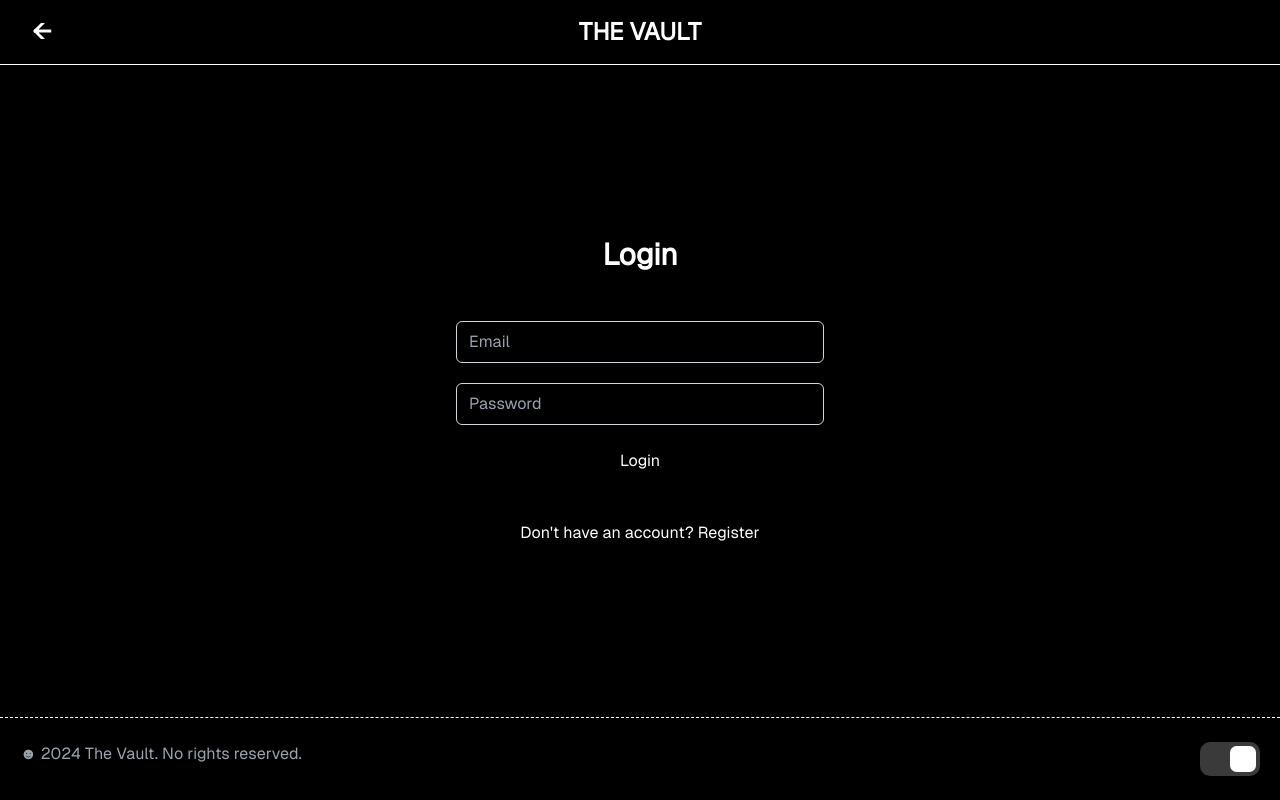
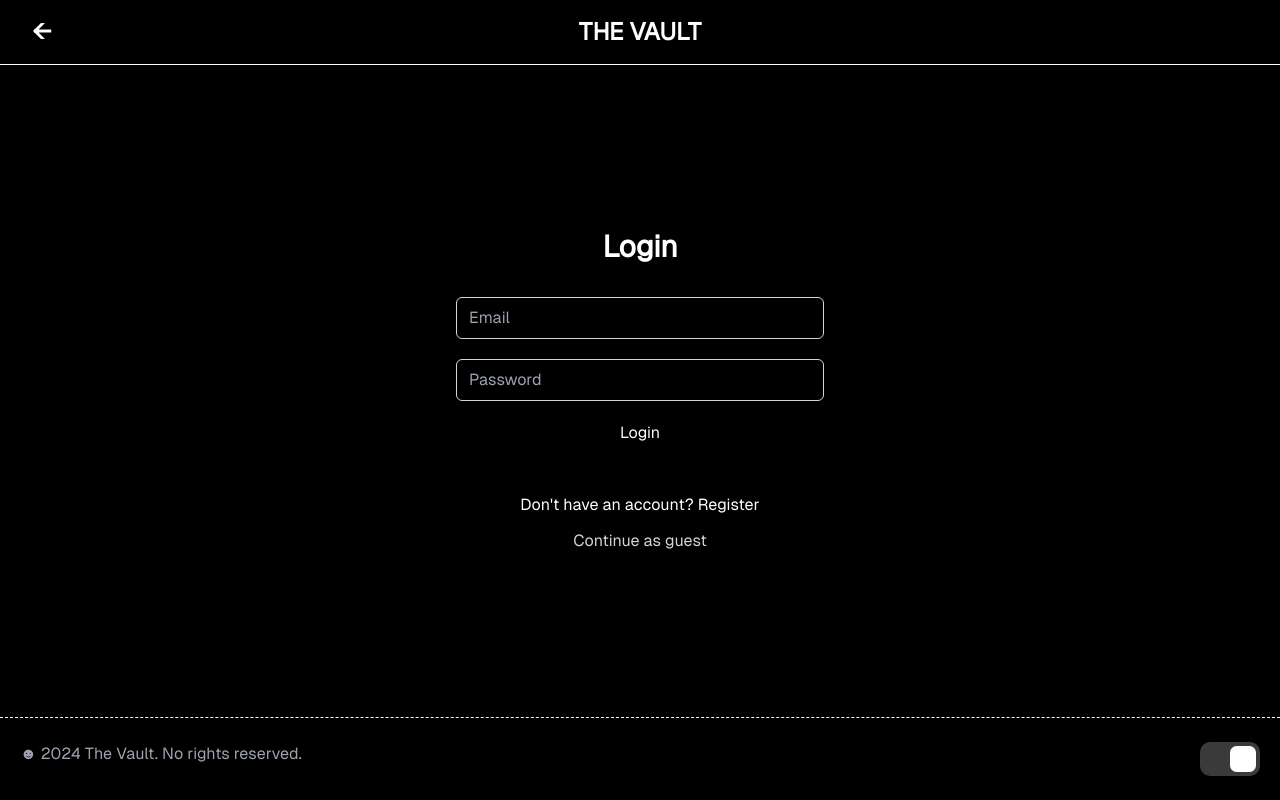
Before and after one commit to XanderOnGithub/TheVault, a SvelteKit app: page /auth in a window 1280 px wide. Built offline with nearby package versions, Linux system fonts and the light colour scheme; no server answers.

Commit message:
Add guest button

```diff
--- a/src/routes/auth/+page.svelte
+++ b/src/routes/auth/+page.svelte
@@ -84,12 +84,12 @@
 	</nav>
 
 	<div class="flex items-center justify-center flex-grow">
-		<div class="max-w-md w-full space-y-12 p-10 py-20 rounded-md z-10">
+		<div class="max-w-md w-full p-10 py-20 rounded-md z-10">
 			<h1 class="text-center text-3xl font-extrabold">
 				{titles[$mode]}
 			</h1>
 
-			<form class="mt-8 space-y-6" on:submit|preventDefault={handleAuth}>
+			<form class="mt-8" on:submit|preventDefault={handleAuth}>
 				{#if $mode === 'login' || $mode === 'register'}
 					<div>
 						<!-- Email & Password Input -->
@@ -115,7 +115,7 @@
 					{/if}
 				{/if}
 				{#if $mode === 'add-username'}
-					<div class="rounded-md shadow-sm -space-y-px">
+					<div class="rounded-md shadow-sm">
 						<div>
 							<label for="username" class="sr-only">Username</label>
 							<AuthInput
@@ -131,7 +131,7 @@
 				{#if $errorMessage}
 					<p class="text-red-500 text-center">{$errorMessage}</p>
 				{/if}
-				<div class="flex justify-center">
+				<div class="flex justify-center pb-12">
 					<button type="submit" class="btn btn-primary w-full">
 						{titles[$mode]}
 					</button>
@@ -142,12 +142,18 @@
 				<div class="flex justify-center">
 					<button
 						type="button"
-						class="btn btn-link"
+						class="pb-3"
 						on:click={() => switchMode($mode === 'login' ? 'register' : 'login')}
 					>
 						{$mode === 'login'
 							? "Don't have an account? Register"
 							: 'Already have an account? Login'}
+					</button>
+				</div>
+
+				<div class="flex justify-center">
+					<button type="button" class="btn btn-link text-gray-300" on:click={() => goto('/apps')}>
+						Continue as guest
 					</button>
 				</div>
 			{/if}
```
